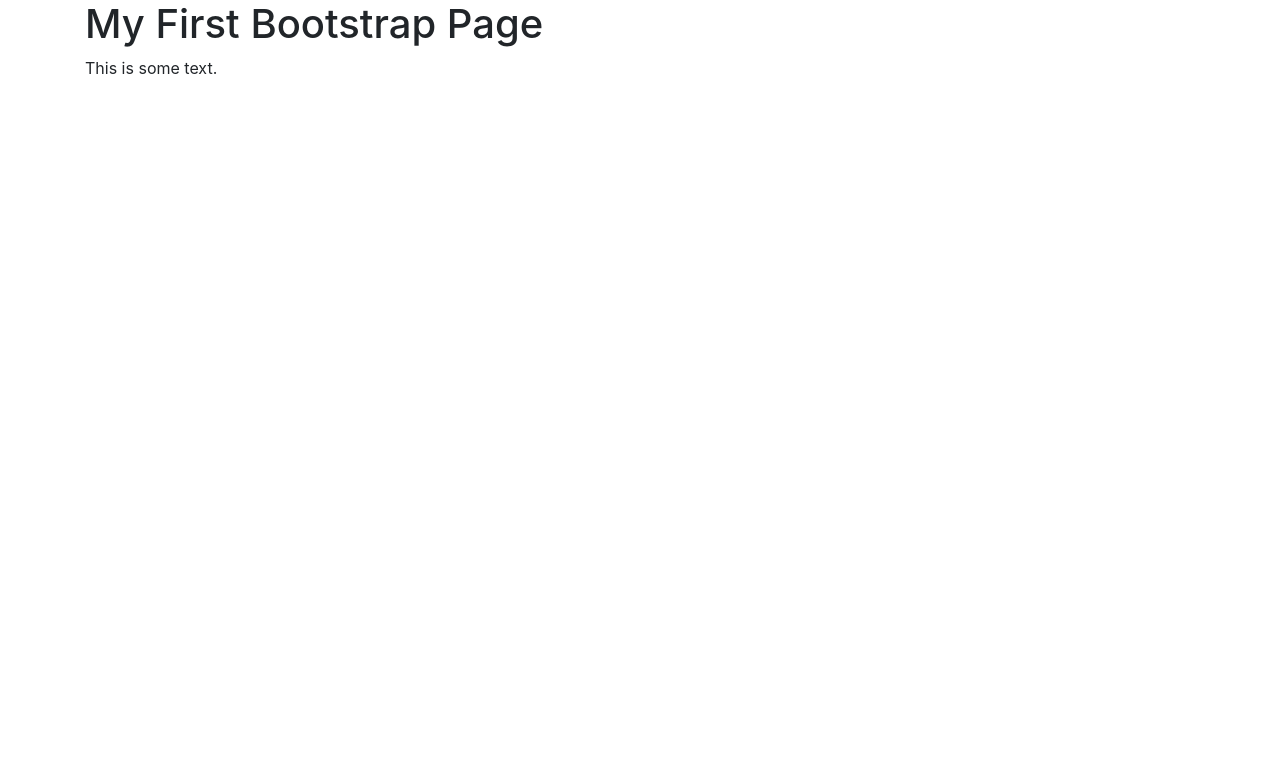
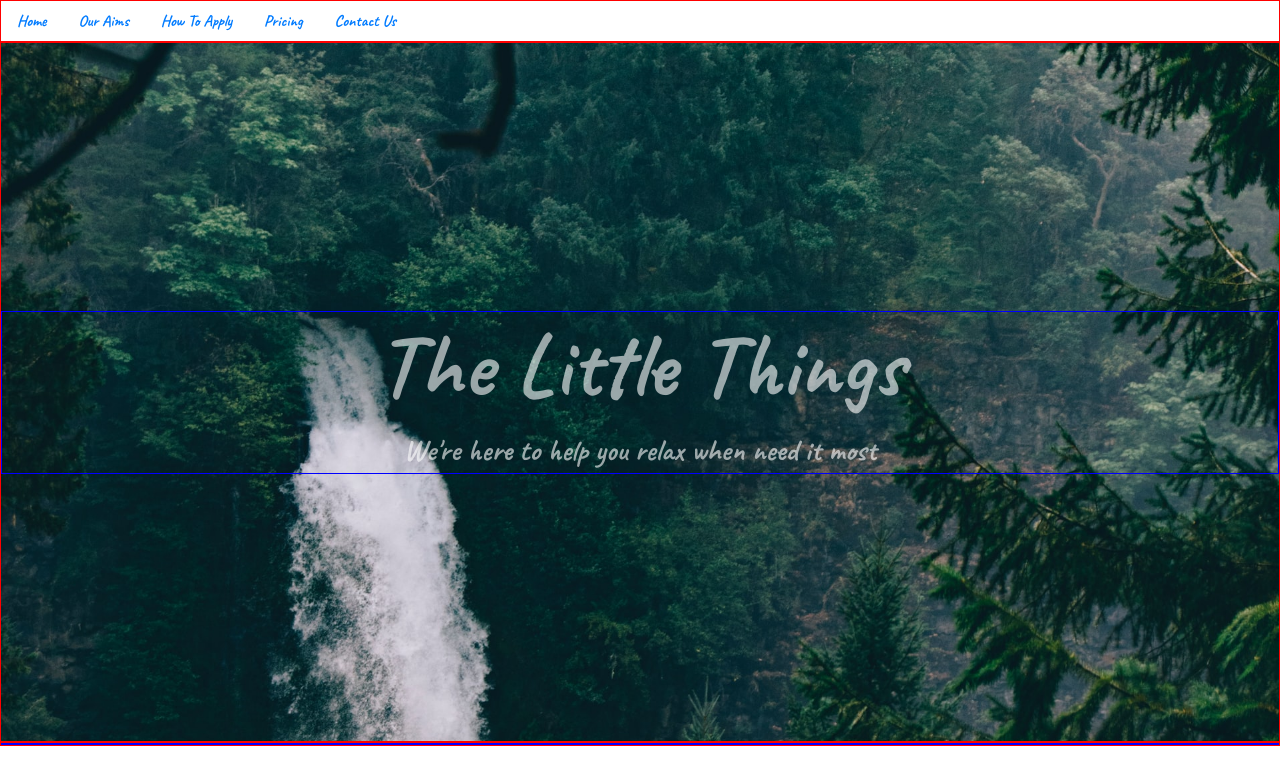
Before and after one commit to TheNoshman/bootstrap-demo, a plain HTML site: page index.html in a window 1280 px wide. Drawn offline with nearby package versions, Linux system fonts and the light colour scheme.

Commit message:
4th, titles & background in, nav next

```diff
--- a/index.html
+++ b/index.html
@@ -14,7 +14,14 @@
 
   <!-- MY STYLESHEET -->
   <link rel="stylesheet" type="text/css" href="style.css">
-  <title></title>
+
+  <!-- GOOGLE FONT CAVEAT SIZE 700 BOLD -->
+  <link href="https://fonts.googleapis.com/css2?family=Caveat:wght@700&display=swap" rel="stylesheet">
+
+  <!-- FAVICON  -->
+  <link rel="icon" href="images/favicon(1).ico" type="image/x-icon">
+
+  <title>Escape</title>
 </head>
 
 
@@ -23,10 +30,55 @@
 
 
 <body>
+  <!-- BOOTSTRAP CONTAINER -->
+  <div class="container-fluid">
 
-  <div class="container">
-    <h1>My First Bootstrap Page</h1>
-    <p>This is some text.</p>
+    <!-- ROW 1 -->
+    <div class="row">
+
+      <!-- NAV -->
+      <nav class="nav">
+
+        <!-- NAV LINKS -->
+        <a class="nav-link active" href="#">Home</a>
+        <a class="nav-link" href="#">Our Aims</a>
+        <a class="nav-link" href="#">How To Apply</a>
+        <a class="nav-link" href="#">Pricing</a>
+        <a class="nav-link" href="#">Contact Us</a>
+
+      </nav>
+
+    </div>
+
+    <!-- ROW 2/ BACKGROUND -->
+    <div id="main-img-row" class="row align-items-center">
+      <!-- COL FOR TITLES -->
+      <div class="col" id="title-col">
+        <!-- TITLES -->
+        <h1 id="title-h1">The Little Things</h1>
+        <span id="sub-heading-span">We're here to help you relax when need it most</span>
+
+      </div>
+      </div>
+
+
+
+
+    <!-- ROW 3 -->
+    <div class="row">
+      <!-- COLUMN 1 -->
+      <div class="col">
+      </div>
+      <!-- COLUMN 2 -->
+      <div class="col">
+      </div>
+      <!-- COLUMN 3 -->
+      <div class="col">
+      </div>
+    </div>
+
+
+  <!-- CONTAINER CLOSE-->
   </div>
 
   <!-- REQUIRED BOOTSTRAP JS LINK -->
--- a/style.css
+++ b/style.css
@@ -0,0 +1,47 @@
+* {
+	margin: 0;
+	padding: 0;
+	box-sizing: border-box;
+	font-family: 'Caveat', cursive;
+}
+
+.container {
+	border: 1px solid green;
+}
+
+.row {
+	border: 1px solid red;
+}
+
+.col {
+	border: 1px solid blue;
+
+}
+
+/*MAIN BACKGROUND IMG*/
+#main-img-row {
+	background-image: url(./images/sandra-seitamaa-0qvvFPtNx3A-unsplash.jpg);
+	background-repeat: no-repeat;
+	background-size: cover;
+	background-position: center;
+
+	height: 700px;
+}
+/*SINGLE COLUMN FOR TITLES*/
+#title-col {
+	text-align: center;
+}
+
+/*H1 TITLE*/
+#title-h1 {
+	color: hsla(0, 100%, 100%, 60%);
+	font-size: 90px;
+
+}
+
+/*SUB HEADING SPAN*/
+#sub-heading-span {
+	color: white;
+	font-size: 30px;
+	color: hsla(0, 100%, 100%, 60%);
+}
```
Also changed, not shown: images/favicon(1).ico (added), images/sandra-seitamaa-0qvvFPtNx3A-unsplash.jpg (added).
